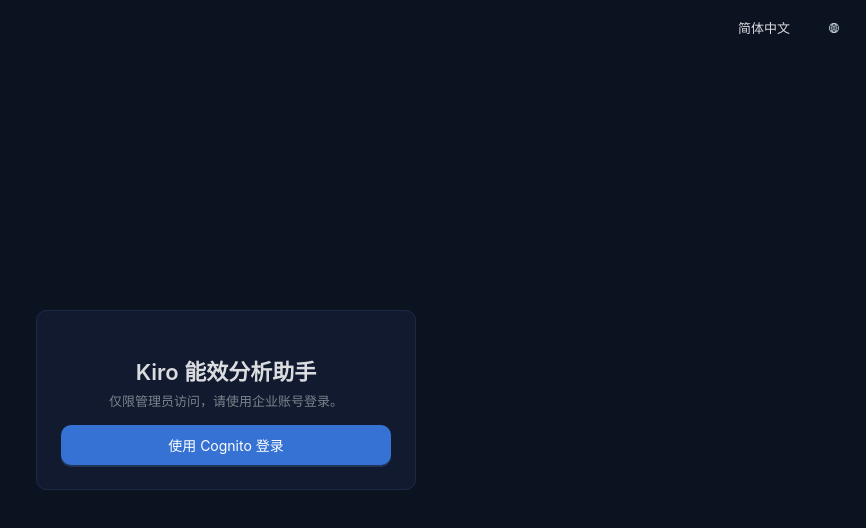
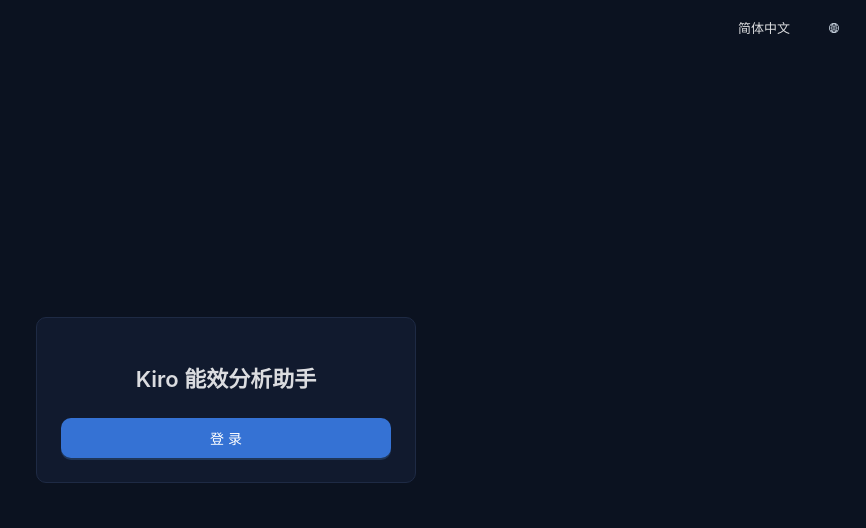
Before and after one commit to liangruibupt/kiro-usage-dashboard, a React (Vite) app in the folder frontend/: page /login in a window 1280 px wide. Shown: the top 528 px of the page, without its empty margins (414-1280 px from the left). Built offline with nearby package versions, Linux system fonts and the light colour scheme.

Commit message:
feat: simplify login page (remove subtitle, button says 登录/Sign in)

```diff
--- a/frontend/src/i18n/index.tsx
+++ b/frontend/src/i18n/index.tsx
@@ -335,7 +335,7 @@
   // 登录 / 回调
   "login.title": { zh: "Kiro 能效分析助手", en: "Kiro Efficiency Analytics Assistant" },
   "login.subtitle": { zh: "仅限管理员访问，请使用企业账号登录。", en: "Admins only. Please sign in with your corporate account." },
-  "login.button": { zh: "使用 Cognito 登录", en: "Sign in with Cognito" },
+  "login.button": { zh: "登录", en: "Sign in" },
   "callback.failTitle": { zh: "登录失败", en: "Sign-in failed" },
   "callback.back": { zh: "返回登录", en: "Back to sign-in" },
   "callback.finishing": { zh: "正在完成登录…", en: "Finishing sign-in…" },
--- a/frontend/src/pages/LoginPage.tsx
+++ b/frontend/src/pages/LoginPage.tsx
@@ -11,12 +11,9 @@
         <LanguageSwitch />
       </div>
       <Card style={{ width: 380, textAlign: "center" }}>
-        <Typography.Title level={3} style={{ marginBottom: 4 }}>
+        <Typography.Title level={3} style={{ marginBottom: 24 }}>
           {t("login.title")}
         </Typography.Title>
-        <Typography.Paragraph type="secondary">
-          {t("login.subtitle")}
-        </Typography.Paragraph>
         <Button type="primary" size="large" block onClick={() => login()}>
           {t("login.button")}
         </Button>
```
